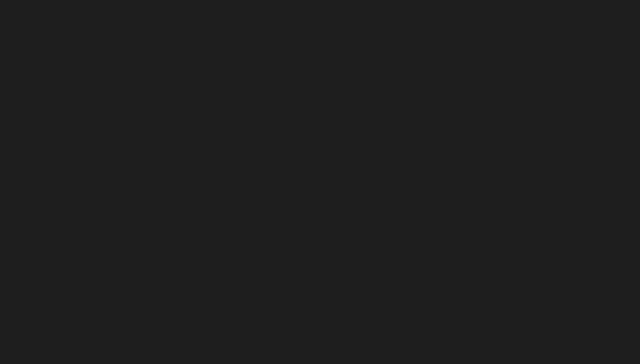
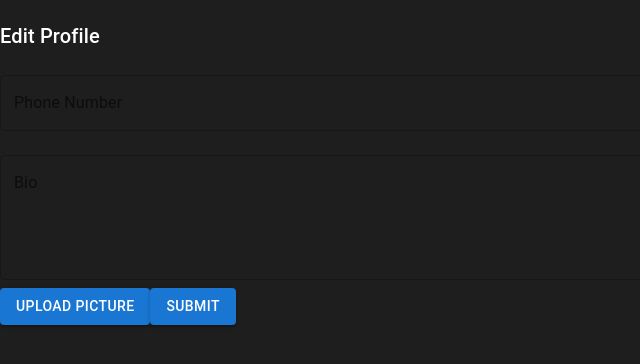
Before and after one commit to Mickabtech/cuboid, a React (Create React App) app in the folder frontend/: page /user/profile in a window 1280 px wide. Before the commit this address had no page. Shown: the top 364 px of the page, without its empty margins (0-640 px from the left). Built offline with nearby package versions, Linux system fonts and the light colour scheme.

Commit message:
profile edit

```diff
--- a/frontend/src/App.js
+++ b/frontend/src/App.js
@@ -4,6 +4,7 @@
 import Signup from './components/Signup/Signup';
 import Login from './components/Login/Login';
 import Dashboard from './components/Dashboard/Dashboard';
+import Profile from './components/Profile/EditProfile'
 
 const App = () => {
   return (
@@ -13,6 +14,7 @@
       <Route path='/register' element={<Signup/>}/>
       <Route path="/login" element={<Login/>}/>
       <Route path ="/dashboard" element={<Dashboard/>}/>
+      <Route path ="/user/profile" element={<Profile/>}/>
 
     </Routes>
   )
--- /dev/null
+++ b/frontend/src/components/Profile/EditProfile.css
@@ -0,0 +1,39 @@
+/* ProfileForm.css */
+
+.form-container {
+  margin-top: 20px;
+}
+
+.text-field {
+  margin-bottom: 16px;
+}
+
+.upload-button {
+  margin-top: 16px;
+}
+
+.preview-container {
+  width: 250px;
+  height: 250px;
+  overflow: hidden;
+  margin-top: 16px;
+  border: 2px solid #3f51b5; /* Primary color for border */
+  border-radius: 8px; /* Rounded corners */
+  display: flex;
+  justify-content: center;
+  align-items: center;
+}
+
+.preview-container img {
+  width: 100%;
+  height: 100%;
+  object-fit: cover;
+}
+
+.placeholder-text {
+  color: #ffffff; /* Light gray color for placeholder */
+}
+
+.input-root::placeholder {
+  color: #f3f3f3; /* Light gray color for placeholder */
+}
--- /dev/null
+++ b/frontend/src/components/Profile/EditProfile.js
@@ -0,0 +1,93 @@
+import React, { useState } from 'react';
+import { Button, TextField, Box, Typography } from '@mui/material';
+import axios from 'axios';
+import './EditProfile.css'
+
+const ProfileForm = () => {
+  const [phonenumber, setPhonenumber] = useState('');
+  const [bio, setBio] = useState('');
+  const [picture, setPicture] = useState(null);
+  const [preview, setPreview] = useState(null);
+
+  const handleFileChange = (event) => {
+    const file = event.target.files[0];
+    setPicture(file);
+
+    // Create a preview URL for the uploaded image
+    const reader = new FileReader();
+    reader.onloadend = () => {
+      setPreview(reader.result);
+    };
+    reader.readAsDataURL(file);
+  };
+
+  const handleSubmit = async (event) => {
+    event.preventDefault();
+
+    const formData = new FormData();
+    formData.append('phonenumber', phonenumber);
+    formData.append('bio', bio);
+    formData.append('picture', picture);
+
+    try {
+      const response = await axios.post('/api/user/profile', formData, {
+        headers: {
+          'Content-Type': 'multipart/form-data',
+        },
+      });
+      console.log(response.data);
+      // Handle successful response
+    } catch (error) {
+      console.error(error);
+      // Handle error
+    }
+  };
+
+  return (
+    <Box component="form" onSubmit={handleSubmit} className="form-container">
+      <Typography variant="h6" gutterBottom>
+        Edit Profile
+      </Typography>
+      <TextField
+        label="Phone Number"
+        fullWidth
+        value={phonenumber}
+        onChange={(e) => setPhonenumber(e.target.value)}
+        margin="normal"
+        className="text-field"
+        classes={{ root: 'input-root' }}
+      />
+      <TextField
+        label="Bio"
+        fullWidth
+        multiline
+        rows={4}
+        value={bio}
+        onChange={(e) => setBio(e.target.value)}
+        margin="normal"
+        className="text-field"
+        classes={{ root: 'input-root' }}
+      />
+
+      <Button variant="contained" component="label">
+        Upload Picture
+        <input
+          type="file"
+          accept="image/*"
+          hidden
+          onChange={handleFileChange}
+        />
+      </Button>
+      {preview && (
+        <Box className="preview-container">
+          <img src={preview} alt="Preview" style={{ width: '100%', height: '100%', objectFit: 'cover' }} />
+        </Box>
+      )}
+      <Button type="submit" variant="contained" color="primary" className="submit-button">
+        Submit
+      </Button>
+    </Box>
+  );
+};
+
+export default ProfileForm;
```
Also changed, not shown: frontend/src/components/Profile/Profile.js (deleted, +0 -9 lines).
